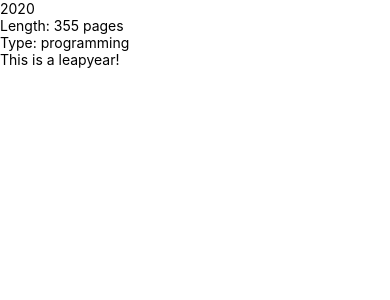
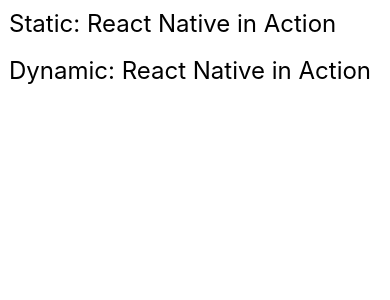
Before and after one commit to Gonzz-96/react-native, a React Native app: screen / in a window 390 px wide. Shown: the top 300 px of the page. Built offline with nearby package versions, Linux system fonts and the light colour scheme; what react-native would draw is missing.

Commit message:
Studying properties (dynamic and static)

```diff
--- a/App.js
+++ b/App.js
@@ -8,52 +8,28 @@
 
 import React from 'react';
 import {
-  SafeAreaView,
   StyleSheet,
-  ScrollView,
   View,
   Text,
-  StatusBar,
 } from 'react-native';
 
 import {
-  Header,
-  LearnMoreLinks,
   Colors,
-  DebugInstructions,
-  ReloadInstructions,
 } from 'react-native/Libraries/NewAppScreen';
 
 import MyComponent from './UnderstandingComponents';
+import MyStaticPropsComponent from './StaticProps';
+import MyDynamicPropsComponent from './DynamicProps';
 
 const App = () => {
   return (
     <>
-      <MyComponent/>
+      <MyStaticPropsComponent/>
+      <MyDynamicPropsComponent/>
     </>
   );
 };
 
-class HelloWorld extends React.Component {
-
-  constructor() {
-    super()
-    this.state = {
-      name: "React Native in Action"
-    }
-  }
-
-  componentDidMount() {
-    console.log('mounted...')
-  }
-
-  render() {
-    return
-      <View style={styles.container}>
-        <Text>{this.state.name}</Text>
-      </View>
-  }
-}
 
 const styles = StyleSheet.create({
   scrollView: {
--- /dev/null
+++ b/DynamicProps.js
@@ -0,0 +1,34 @@
+import React from 'react';
+import {
+  View,
+  Text,
+  StyleSheet
+} from 'react-native';
+
+class MyDynamicPropsComponent extends React.Component {
+  render() {
+    // This is a Dynamyc Property
+    let myBook = 'Dynamic: React Native in Action';
+    return(
+      <BookDisplay book={ myBook } />
+    )
+  }
+}
+
+class BookDisplay extends React.Component {
+  render() {
+    return(
+      <View>
+        <Text style={styles.text}>{ this.props.book }</Text>
+      </View>
+    )
+  }
+}
+const styles = StyleSheet.create({
+  text: {
+    padding: 9,
+    fontSize: 24
+  }
+})
+
+export default MyDynamicPropsComponent;
--- /dev/null
+++ b/StaticProps.js
@@ -0,0 +1,33 @@
+// Properties (or props) are a component's inherited
+// values  that have been passed down from a parent components
+// They can be static or dynamic.
+import React from 'react';
+import { View, Text, StyleSheet } from 'react-native';
+
+class MyStaticPropsComponent extends React.Component {
+  render() {
+    // This is a Static Property (essentially, hardcoded)
+    return (
+      <BookDisplay book={"Static: React Native in Action"} />
+    )
+  }
+}
+
+class BookDisplay extends React.Component {
+  render() {
+    return(
+      <View>
+        <Text style={styles.text}>{ this.props.book }</Text>
+      </View>
+    )
+  }
+}
+
+const styles = StyleSheet.create({
+  text: {
+    padding: 9,
+    fontSize: 24
+  }
+})
+
+export default MyStaticPropsComponent;
```
